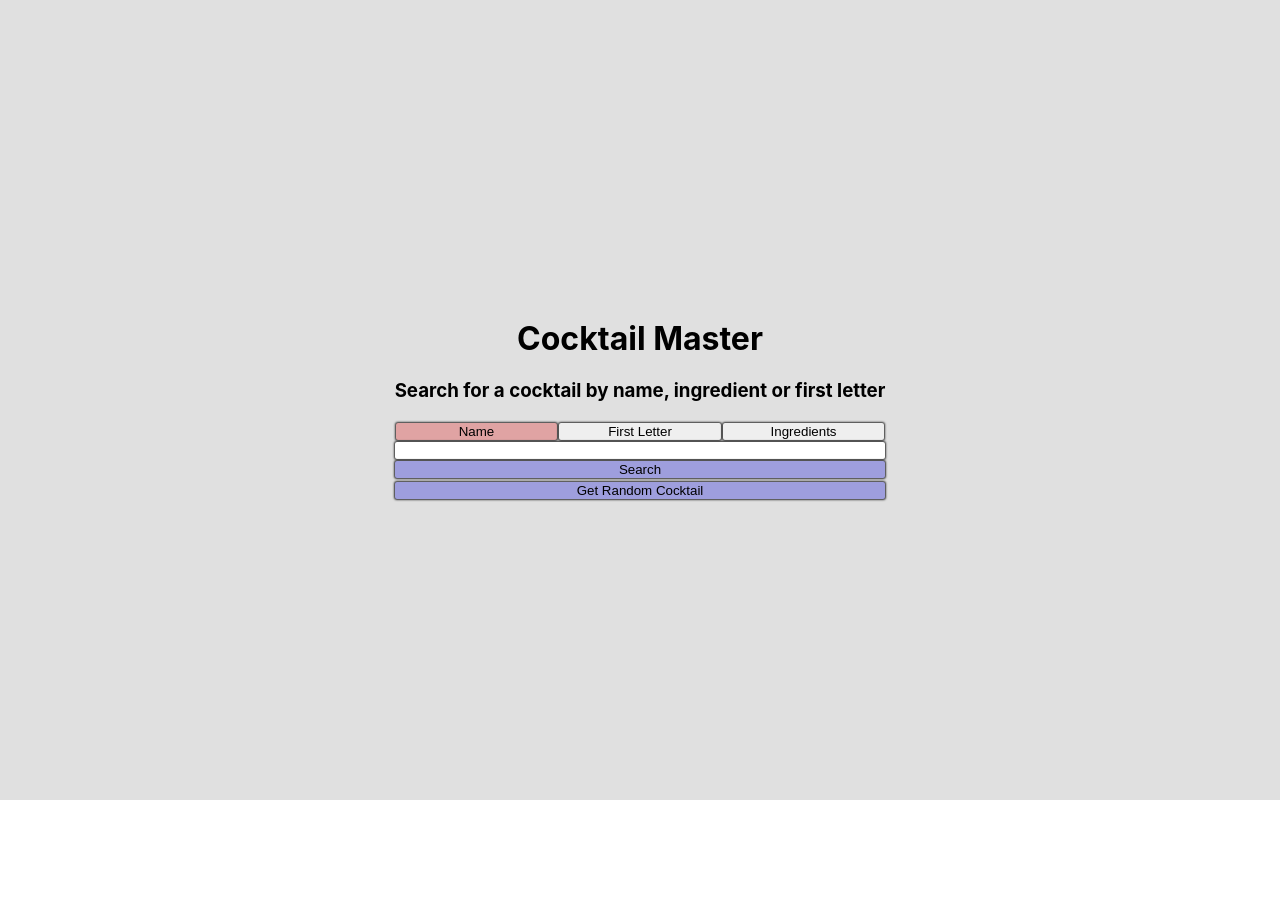
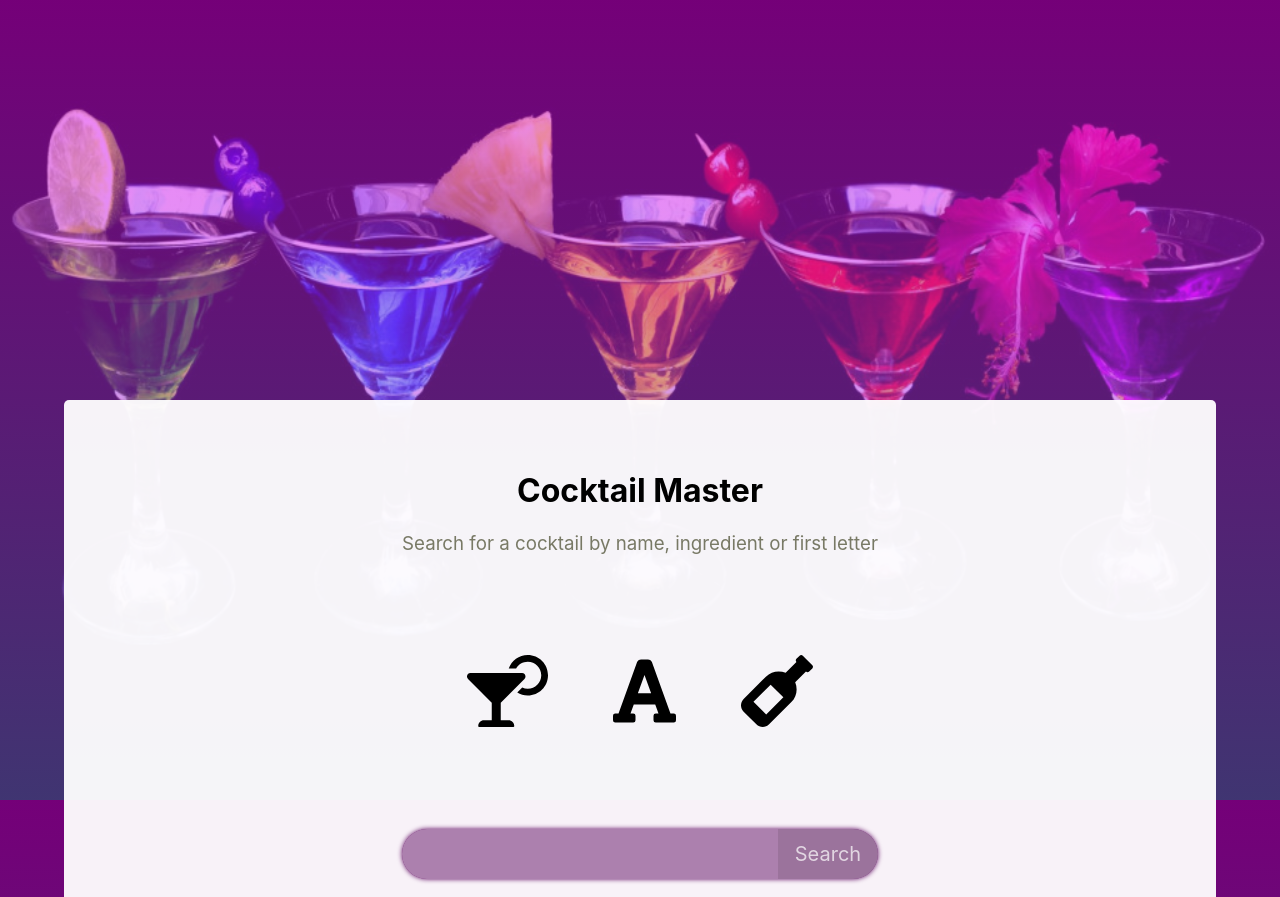
Before and after one commit to LuayMallak/cocktailmaster, a React (Create React App) app: page / in a window 1280 px wide. Shown: the top 897 px of the page. Before the commit the page ends 800 px from the top, so only its background shows below. Built offline with nearby package versions, Linux system fonts and the light colour scheme; no server answers.

Commit message:
after fortawesome

```diff
--- a/package.json
+++ b/package.json
@@ -3,6 +3,9 @@
   "version": "0.1.0",
   "private": true,
   "dependencies": {
+    "@fortawesome/fontawesome-svg-core": "^1.2.28",
+    "@fortawesome/free-solid-svg-icons": "^5.13.0",
+    "@fortawesome/react-fontawesome": "^0.1.10",
     "@material-ui/core": "^4.9.13",
     "@testing-library/jest-dom": "^4.2.4",
     "@testing-library/react": "^9.5.0",
--- a/src/App.js
+++ b/src/App.js
@@ -17,6 +17,7 @@ class App extends React.Component {
     return (
       <BrowserRouter>
         <Switch>
+          <React.Fragment>
             <div className="App">
               <main className="main">
                 <Route exact path="/">
@@ -24,6 +25,7 @@ class App extends React.Component {
                 </Route>
               </main>
             </div>
+          </React.Fragment>
         </Switch>
       </BrowserRouter>
     );
--- a/src/App.scss
+++ b/src/App.scss
@@ -1,17 +1,40 @@
+body {
+  background-color: black;
+  background-image: linear-gradient(
+      rgba(232, 0, 240, 0.5),
+      rgba(127, 105, 226, 0.5)
+    ),
+    url("./images/multicolor-glass-cocktail-drinks-black-background-hd-wallpapers.jpg");
+  background-position: 0px 0px;
+  background-repeat: no-repeat;
+  background-attachment: fixed;
+  margin-top: 0;
+  text-align: center;
+  background-size: 100% auto;
+}
+
 .App {
-  text-align: center;
-  background-color: rgb(224, 224, 224);
-  .main {
+  width: 90vw;
+  margin: auto;
+  margin-top: 50vh;
+  background-color: rgba(255, 255, 255, 0.95);
   display: flex;
   flex-direction: row;
   justify-content: center;
-    align-items: center;
+  align-items: flex-start;
   height: 100vh;
+  padding-top: 50px;
+  border-radius: 5px;
+  .main {
     .container {
       max-width: 60vw;
 
       .header {
         width: 100%;
+        .searchDescription {
+          font-weight: 400;
+          color: rgb(120, 121, 101);
+        }
       }
       .searchSection {
         width: 100%;
@@ -23,41 +46,61 @@
           display: flex;
           flex-direction: row;
           justify-content: space-evenly;
-          align-items: center;
+          align-items: flex-end;
           margin: 2px 0;
           .BTN {
-            border-radius: 2px;
-            width: 33.33333333333333333333333333%;
             border: none;
-            box-shadow: 0px 0px 2px 1px rgb(50, 50, 50);
-            outline-color: rgb(50, 50, 50);
-            margin: 0 1px;
-          }
-          .nameBTN {
-            background-color: rgb(224, 163, 163);
+            font-size: 72px;
           }
         }
+        .searchFieldContainer {
+          margin: 20px auto;
+          height: 50px;
+          width: 100%;
+          display: flex;
+          justify-content: stretch;
+          align-items: stretch;
+          box-shadow: 0px 0px 5px rgb(89, 0, 92);
+          border-radius: 100px;
+          background-color: rgb(89, 0, 92);
+          padding: 0;
+          position: relative;
           .textInput {
-          border-radius: 2px;
+            width: 100%;
+            height: 96%;
             border: none;
+            padding-right: 80px;
+            background-color: rgba(255, 255, 255, 0.5);
+            border-radius: 100px;
             margin-bottom: 2px;
-          box-shadow: 0px 0px 2px 1px rgb(50, 50, 50);
+            outline: none;
+            font-size: 24px;
+            text-align: center;
+            color: rgba(255, 255, 255, 0.7);
+            text-shadow: inherit;
+            font-family: inherit;
           }
           .searchBTN {
-          border-radius: 2px;
+            color: rgb(255, 255, 255);
+            font-size: 20px;
+            text-align: center;
+            color: rgba(255, 255, 255, 0.7);
+            text-shadow: inherit;
+            font-family: inherit;
+            position: absolute;
+            right: 0;
+            border-radius: 0 100px 100px 0;
             border: none;
-          box-shadow: 0px 0px 2px 1px rgb(50, 50, 50);
-          margin-bottom: 4px;
-          background-color: rgb(158, 158, 221);
-        }
-        .randomBTN {
-          border-radius: 2px;
-          border: none;
-          box-shadow: 0px 0px 2px 1px rgb(50, 50, 50);
-          margin-bottom: 4px;
-          background-color: rgb(158, 158, 221);
+            height: 100%;
+            width: 100px;
+            background-color: rgba(0, 0, 0, 0.1);
+            outline: none;
+            &:hover {
+              background-color: rgba(0, 0, 0, 0.2);
             }
           }
         }
       }
     }
+  }
+}
--- a/src/View/Home.js
+++ b/src/View/Home.js
@@ -1,4 +1,11 @@
 import React from "react";
+
+import { FontAwesomeIcon } from "@fortawesome/react-fontawesome";
+import {
+  faCocktail,
+  faFont,
+  faWineBottle,
+} from "@fortawesome/free-solid-svg-icons";
 class Home extends React.Component {
   constructor(props) {
     super(props);
@@ -7,7 +14,7 @@ class Home extends React.Component {
       searchBy: "s",
       inputText: "",
     };
-    this.getData = this.getData.bind(this)
+    this.getData = this.getData.bind(this);
   }
 
   getData() {
@@ -15,9 +22,7 @@ class Home extends React.Component {
       `https://www.thecocktaildb.com/api/json/v1/1/search.php?${this.state.searchBy}=${this.state.inputText}`
     )
       .then((res) => res.json())
-      .then((drinks) =>
-        this.setState({ drinks: drinks.drinks })
-      )
+      .then((drinks) => this.setState({ drinks: drinks.drinks }))
       .catch((err) => {
         console.log(err);
       });
@@ -34,35 +39,44 @@ class Home extends React.Component {
         <div className="container">
           <div className="header">
             <h1>Cocktail Master</h1>
-          <h3>Search for a cocktail by name, ingredient or first letter</h3>
+            <h3 className="searchDescription">
+              Search for a cocktail by name, ingredient or first letter
+            </h3>
           </div>
           <div className="searchSection">
             <div className="searchButtons">
-            <button
+              <p
                 onClick={() => this.setState({ searchBy: "s" })}
                 className="nameBTN BTN"
+                title="search by cocktail name"
               >
-              Name
-            </button>
-            <button
+                <FontAwesomeIcon icon={faCocktail} />
+              </p>
+              <p
                 onClick={() => this.setState({ searchBy: "f" })}
                 className="letterBTN BTN"
               >
-              First Letter
-            </button>
-            <button
+                <FontAwesomeIcon icon={faFont} />
+              </p>
+              <p
                 onClick={() => this.setState({ searchBy: "i" })}
                 className="ingredientsBTN BTN"
               >
-              Ingredients
+                <FontAwesomeIcon icon={faWineBottle} />
+              </p>
+            </div>
+            <div className="searchFieldContainer">
+              <input
+                type="text"
+                onChange={(evt) =>
+                  this.setState({ inputText: evt.target.value })
+                }
+                className="textInput"
+              />
+              <button onClick={this.getData} className="searchBTN">
+                Search
               </button>
             </div>
-          <input
-            type="text"
-            onChange={(evt) => this.setState({ inputText: evt.target.value })}
-            className="textInput"
-          />
-          <button onClick={this.getData} className="searchBTN">Search</button>
             <button className="randomBTN ">Get Random Cocktail</button>
           </div>
         </div>
```
Also changed, not shown: src/images/multicolor-glass-cocktail-drinks-black-background-hd-wallpapers.jpg (added), 1 other file (tests, documents, lock files or other folders). Lines whose indentation alone changed are shown as unchanged.
